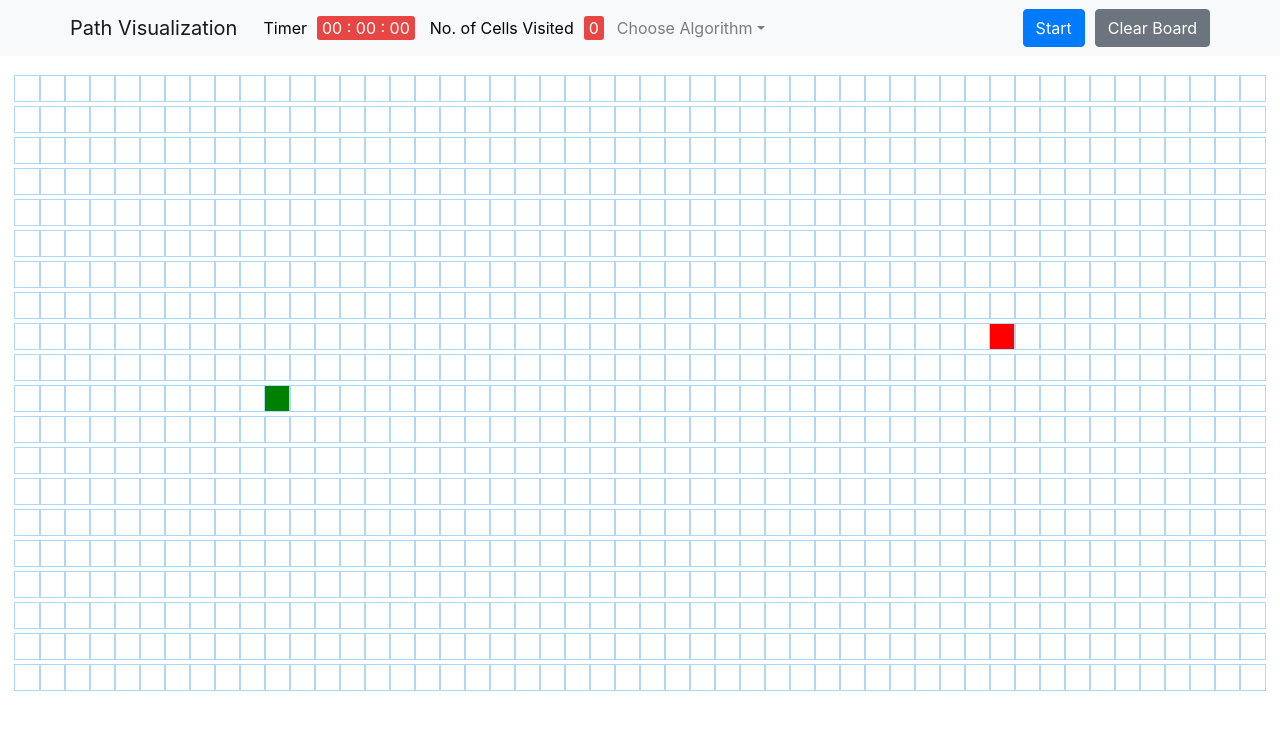
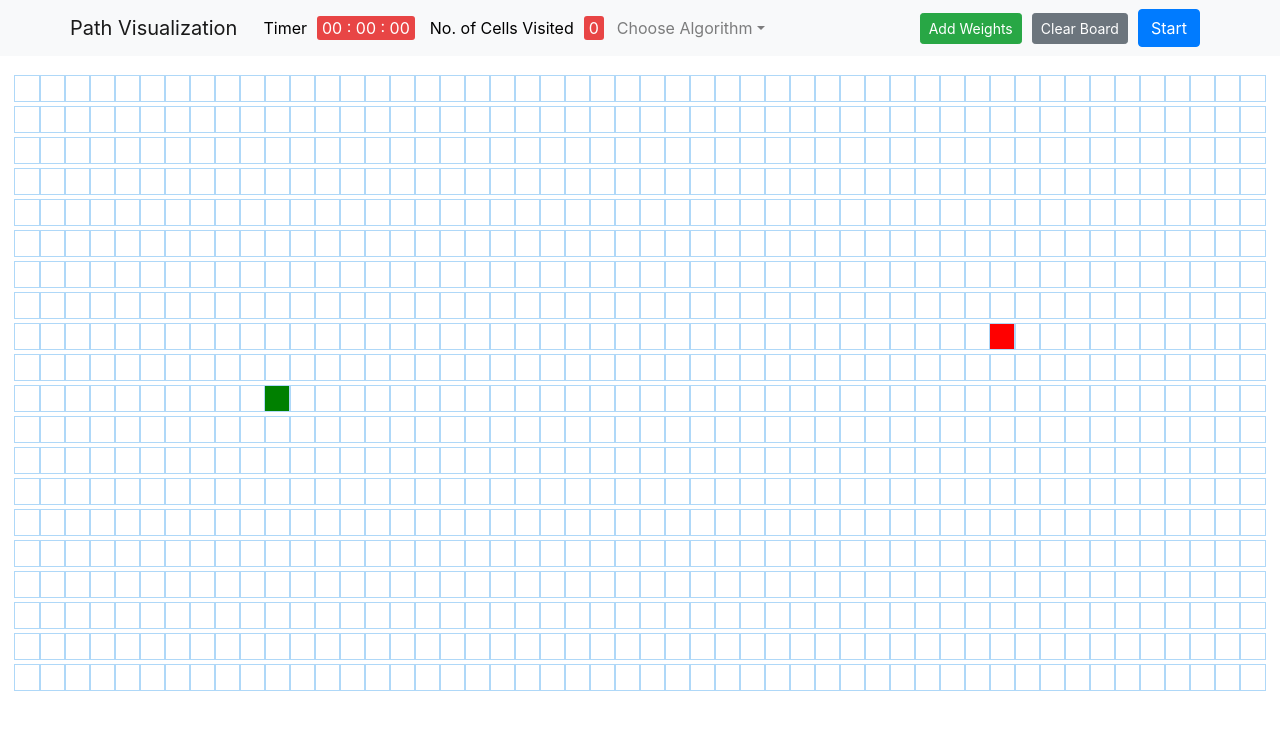
Before and after one commit to Jainam321/Visualization, a React (Create React App) app: page / in a window 1280 px wide. Shown: the top 730 px of the page. Built offline with nearby package versions, Linux system fonts and the light colour scheme; the HTML template or start-up script is replaced by a standard one.

Commit message:
Added Weighted Nodes

```diff
--- a/src/models/Node/Node.css
+++ b/src/models/Node/Node.css
@@ -50,6 +50,12 @@
   background-color: rgb(12, 53, 71);
 }
 
+.node-weight {
+  background-color: #a4508b;
+  background-image: linear-gradient(326deg, #a4508b 0%, #5f0a87 74%);
+}
+
+
 .node-shortest-path {
   animation-name: shortestPath;
   animation-duration: 1.5s;
--- a/src/models/Node/Node.jsx
+++ b/src/models/Node/Node.jsx
@@ -13,6 +13,7 @@ export default class Node extends Component {
       onMouseEnter,
       onMouseUp,
       row,
+      weight = 0,
     } = this.props;
     const extraClassName = isFinish
       ? 'node-finish'
@@ -20,6 +21,8 @@ export default class Node extends Component {
       ? 'node-start'
       : isWall
       ? 'node-wall'
+      : weight != 0
+      ? 'node-weight'
       : '';
 
     return (
--- a/src/visualizers/PathfindingVisualizer.jsx
+++ b/src/visualizers/PathfindingVisualizer.jsx
@@ -22,6 +22,7 @@ const PathfindingVisualizer = () => {
   const [noOfCellVisited, setNoOfCellVisited] = useState(0);
   const [algorithm, setAlgorithm] = useState("Choose Algorithm");
   const [show, setShow] = useState(false);
+  const [isAddWeight, setIsAddWeight] = useState(false);
   const countRef = useRef(null)
 
 
@@ -61,14 +62,14 @@ const PathfindingVisualizer = () => {
   },[])
 
   const handleMouseDown = (row, col) => {
-    const newGrid = getNewGridWithWallToggled(grid, row, col);
+    const newGrid = getNewGridWithWallToggled(grid, row, col, isAddWeight);
     setGrid(newGrid);
     setMouseIsPressed(true);
   }
 
   const handleMouseEnter = (row, col) => {
     if (!mouseIsPressed) return;
-    const newGrid = getNewGridWithWallToggled(grid, row, col);
+    const newGrid = getNewGridWithWallToggled(grid, row, col, isAddWeight);
     setGrid(newGrid);
   }
 
@@ -154,6 +155,10 @@ const PathfindingVisualizer = () => {
       }
   }
 
+  const addWeights = () => {
+    setIsAddWeight(!isAddWeight);
+  }
+
 
   return (
     <>
@@ -188,10 +193,15 @@ const PathfindingVisualizer = () => {
         </div>
         <div className="m">
           <span className="pBtn">
+            <Button variant="success" size="sm" onClick={() => addWeights()}>
+              {isAddWeight ? "Adding Weights" : "Add Weights"}
+            </Button>
+          </span>
+          <span className="pBtn">
+            <Button variant="secondary" size="sm" onClick={() => clearBoard()}>Clear Board</Button>
+          </span>
+          <span className="pBtn">
             <Button variant="primary" onClick={() => visualizeAlgorithm()}>Start</Button>
-          </span>
-          <span>
-            <Button variant="secondary" onClick={() => clearBoard()}>Clear Board</Button>
           </span>
         </div>
         </div>
@@ -202,7 +212,7 @@ const PathfindingVisualizer = () => {
           return (
             <div key={rowIdx}>
               {row.map((node, nodeIdx) => {
-                const {row, col, isFinish, isStart, isWall} = node;
+                const {row, col, isFinish, isStart, isWall, weight} = node;
                 return (
                   <Node
                     key={nodeIdx}
@@ -211,6 +221,7 @@ const PathfindingVisualizer = () => {
                     isStart={isStart}
                     isWall={isWall}
                     mouseIsPressed={mouseIsPressed}
+                    weight={weight}
                     onMouseDown={(row, col) => handleMouseDown(row, col)}
                     onMouseEnter={(row, col) =>
                       handleMouseEnter(row, col)
@@ -251,15 +262,17 @@ const createNode = (col, row) => {
         isVisited: false,
         isWall: false,
         previousNode: null,
+        weight: 0,
     };
 };
 
-const getNewGridWithWallToggled = (grid, row, col) => {
+const getNewGridWithWallToggled = (grid, row, col, isAddWeight) => {
     const newGrid = grid.slice();
     const node = newGrid[row][col];
     const newNode = {
         ...node,
-        isWall: !node.isWall,
+        isWall: isAddWeight ? false : !node.isWall,
+        weight: node.weight==0 && isAddWeight ? 10 : 0,
     };
     newGrid[row][col] = newNode;
     return newGrid;
```
Also changed, not shown: 1 other file (tests, documents, lock files or other folders).
